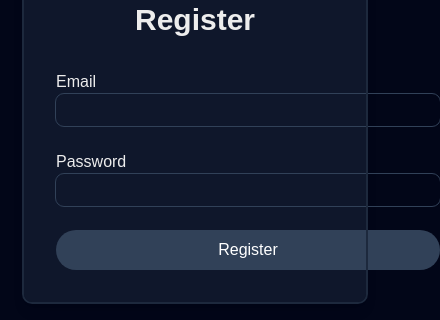
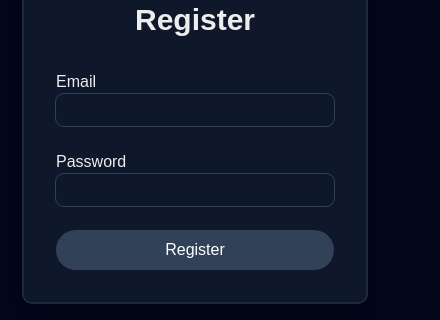
Before and after one commit to FabianMorag/gux-prueba-tecnica-task-manager, a Next.js app: page /register in a window 390 px wide. Shown: the part 447-767 px from the top of the page, 440 px wide, since content can reach past the window. Built offline with nearby package versions, Linux system fonts and the light colour scheme.

Commit message:
Update RegisterForm and SignInForm to use responsive minimum width for better layout on smaller screens

```diff
--- a/src/components/registerform.tsx
+++ b/src/components/registerform.tsx
@@ -34,7 +34,7 @@ export default function RegisterForm() {
 
   return (
     <form
-      className="flex flex-col min-w-96"
+      className="flex flex-col md:min-w-96"
       onSubmit={handleSubmit(onSubmitFn)}
     >
       <label className="font-medium" htmlFor="email">
--- a/src/components/signinform.tsx
+++ b/src/components/signinform.tsx
@@ -34,7 +34,7 @@ export default function SignInForm() {
 
   return (
     <form
-      className="flex flex-col min-w-96"
+      className="flex flex-col md:min-w-96"
       onSubmit={handleSubmit(onSubmitFn)}
     >
       <label className="font-medium" htmlFor="email">
```
